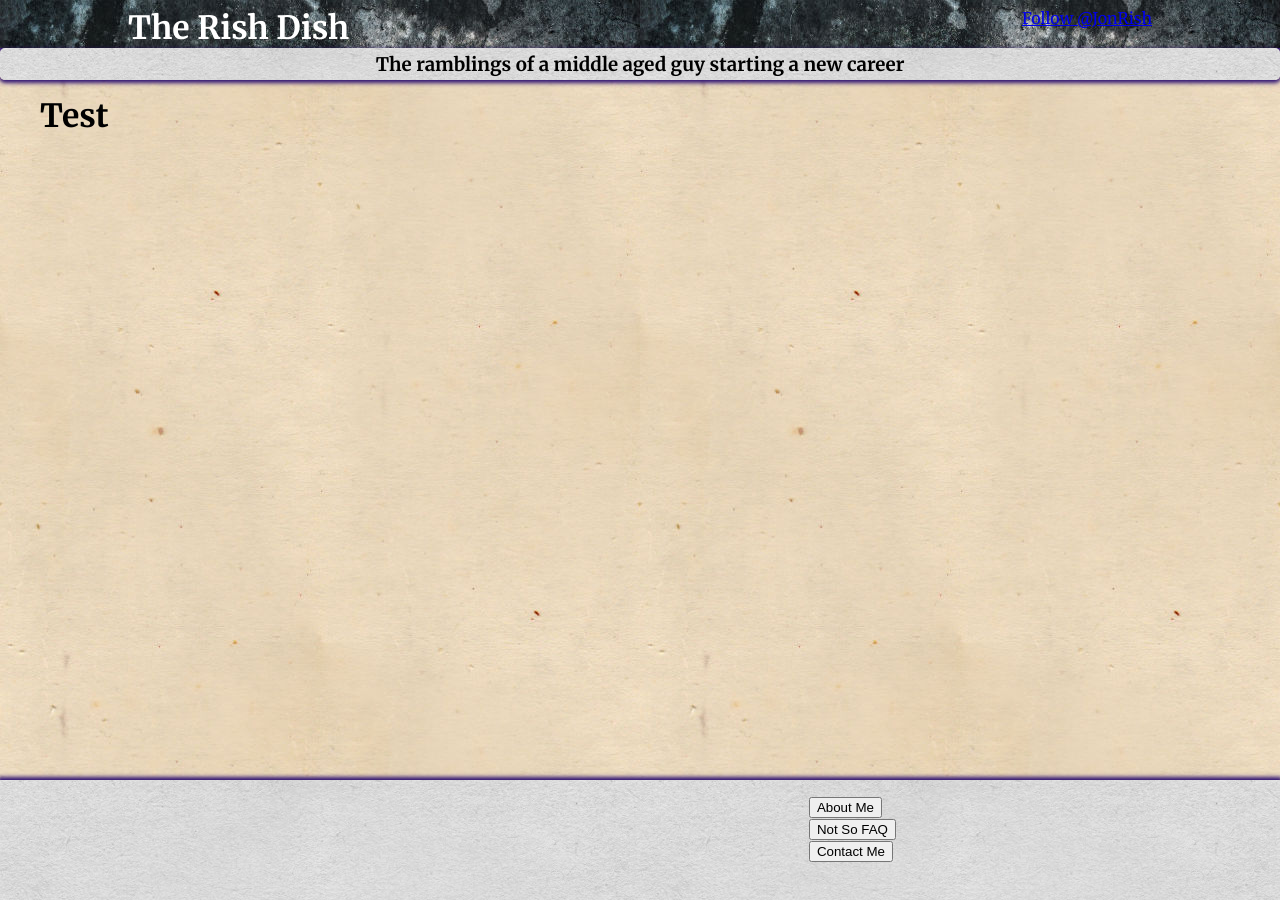
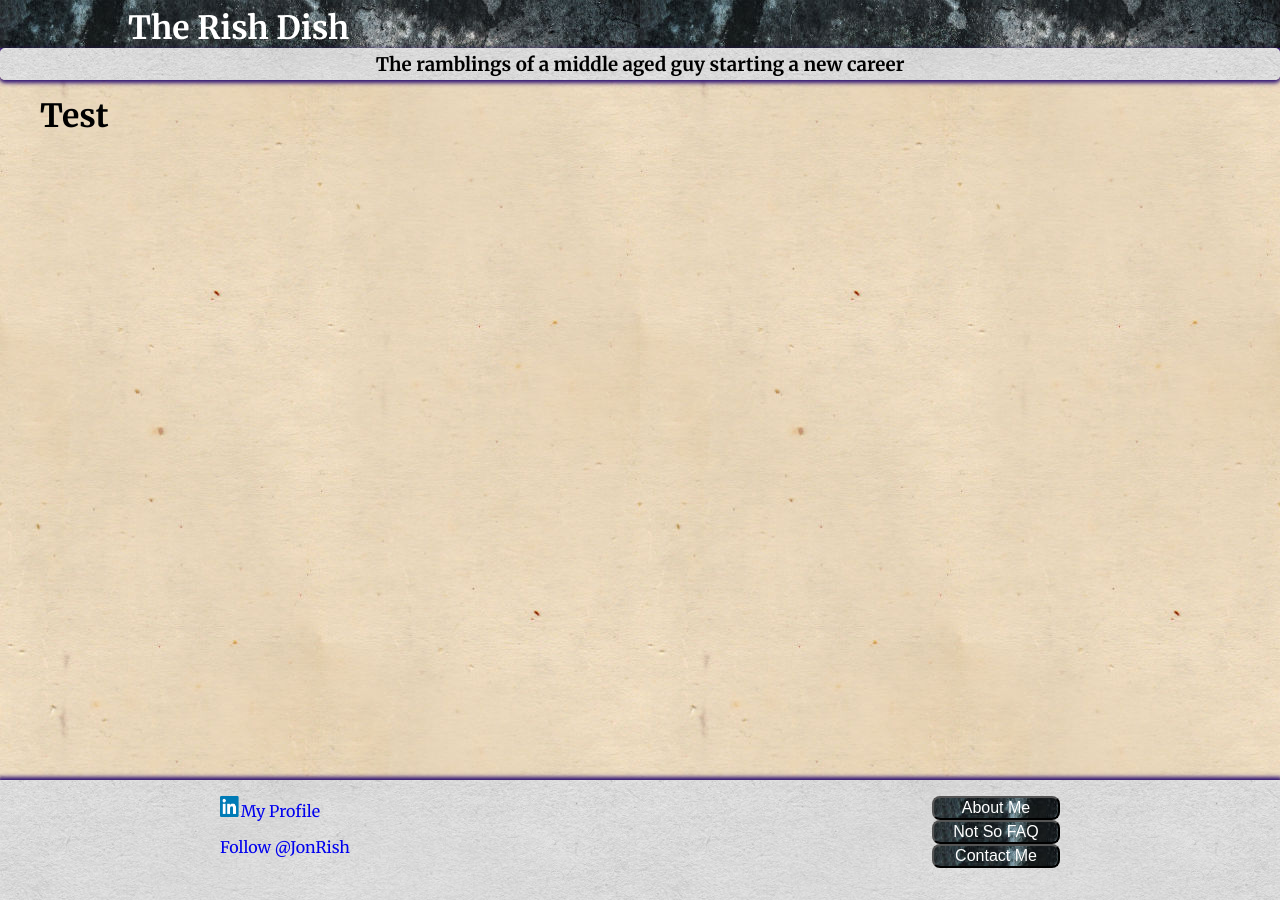
Before and after one commit to jonrish/jonrish.github.io, a Jekyll site: the page built from index.html, in a window 1280 px wide. Built offline with Jekyll 4.4.1, drawn with Linux system fonts in a browser that asks for light colours; nearby versions of some CDN libraries; Markdown is read by kramdown in place of the engine named in the settings; comment, search, counter and statistics services are not loaded.

Commit message:
footer links / refactor js popup function

```diff
--- a/_includes/footer.html
+++ b/_includes/footer.html
@@ -1,11 +1,8 @@
 <footer>
-	<div class='footer-content'>
-		<script src="//platform.linkedin.com/in.js" type="text/javascript"></script>
-<script type="IN/MemberProfile" data-id="http://www.linkedin.com/in/jonrish" data-format="click" data-text="Jon Rish" data-related="false"></script>
-
+	<div class='footer-content btcf'>
 		<ul class='footer-links'>
-
-
+			<li><a href="http://www.linkedin.com/in/jonrish/"><img src="/images/LinkedIn-InBug-2CRev.png">My Profile</a></li>
+			<li><a href="https://twitter.com/JonRish" class="twitter-follow-button" data-show-count="false" data-size="large">Follow @JonRish</a></li>
 		</ul>
 
 		<ul class="footer-buttons">
--- a/_includes/header.html
+++ b/_includes/header.html
@@ -1,7 +1,6 @@
 <header >
 	<div class='banner btcf'>
 		<h1>The Rish Dish</h1>
-		<a href="https://twitter.com/JonRish" class="twitter-follow-button" data-show-count="false" data-size="large">Follow @JonRish</a>
 	</div>
 	<div class='me'>
 		<h3>The ramblings of a middle aged guy starting a new career</h3>
--- a/css/main.css
+++ b/css/main.css
@@ -9,6 +9,14 @@ body {
 	background-image: url("/images/seamlesspaper4.jpg");
 	margin: 0;
 	font-family: 'Merriweather', serif;
+}
+
+a {
+	text-decoration: none;
+}
+
+a:visited {
+	color: darkblue;
 }
 
 header {
@@ -26,16 +34,11 @@ header {
 }
 
 .banner h1 {
-	margin: 0;
+	margin: 0 auto;
 	color: white;
 	width: 50%;
 	padding: .25em 0 0 0;
 	float: left;
-}
-
-.twitter-follow-button {
-	float: right;
-	padding: .5em 0 0 0;
 }
 
 .me {
@@ -77,8 +80,6 @@ header {
 	overflow-x : hidden;
 }
 
-
-
 footer {
 	background-image: url("/images/seamlesstexture19_1200.jpg");
 	width: 100%;
@@ -89,7 +90,9 @@ footer {
 }
 
 .footer-content {
-	margin: 0 10%;
+	margin: 0 auto;
+	min-width: 720px;
+	max-width: 1200px;
 }
 
 .footer-content button {
@@ -99,11 +102,29 @@ footer {
 .footer-links {
 	float: left;
 	list-style: none;
-	margin: 1em 0 0 25%;
+	padding: 0;
+	margin: 1em 0 0 15%;
+}
+
+.footer-links li {
+	margin: 0 0 1em 0;
+}
+
+.footer-links img {
+	width: 1.3em;
+	height: 1.3em;
 }
 
 .footer-buttons {
 	float: right;
 	list-style: none;
-	margin: 1em 25% 0 0;
+	margin: 1em 15% 0 0;
 }
+
+.footer-buttons button {
+	background-image: url("/images/grunge9.jpg");
+	color: white;
+	border-radius: .5em;
+	width: 8em;
+	font-size: 1em;
+}
--- a/js/main.js
+++ b/js/main.js
@@ -2,9 +2,14 @@ $(document).ready( function() {
 
 	!function(d,s,id){var js,fjs=d.getElementsByTagName(s)[0],p=/^http:/.test(d.location)?'http':'https';if(!d.getElementById(id)){js=d.createElement(s);js.id=id;js.src=p+'://platform.twitter.com/widgets.js';fjs.parentNode.insertBefore(js,fjs);}}(document, 'script', 'twitter-wjs');
 
-	$('.FAQ').popup({
-		content: '/pop_ups/FAQ.html',
-		height: 350
-	});
+	FooterPopUp('.FAQ', '/pop_ups/FAQ.html', 300)
+
 
 });
+
+function FooterPopUp(element, content, height) {
+	$(element).popup({
+		content: content,
+		height: height
+	});
+}
```
Also changed, not shown: images/LinkedIn-InBug-2CRev.png (added).
